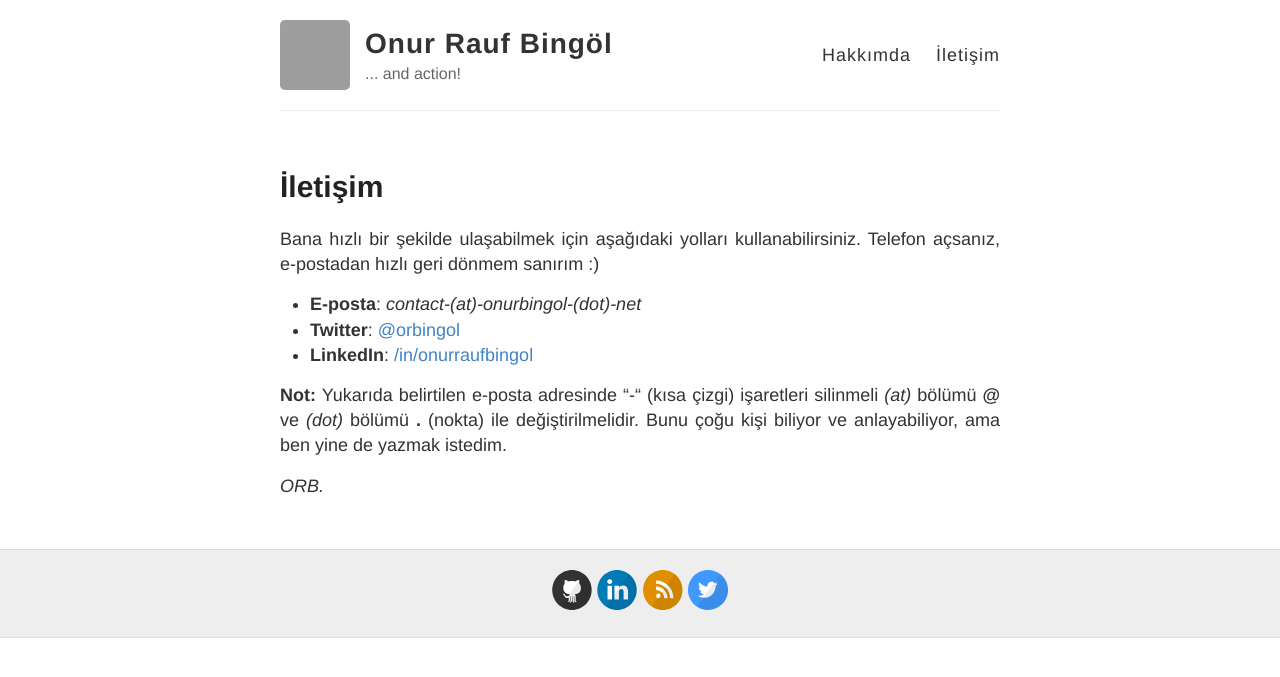
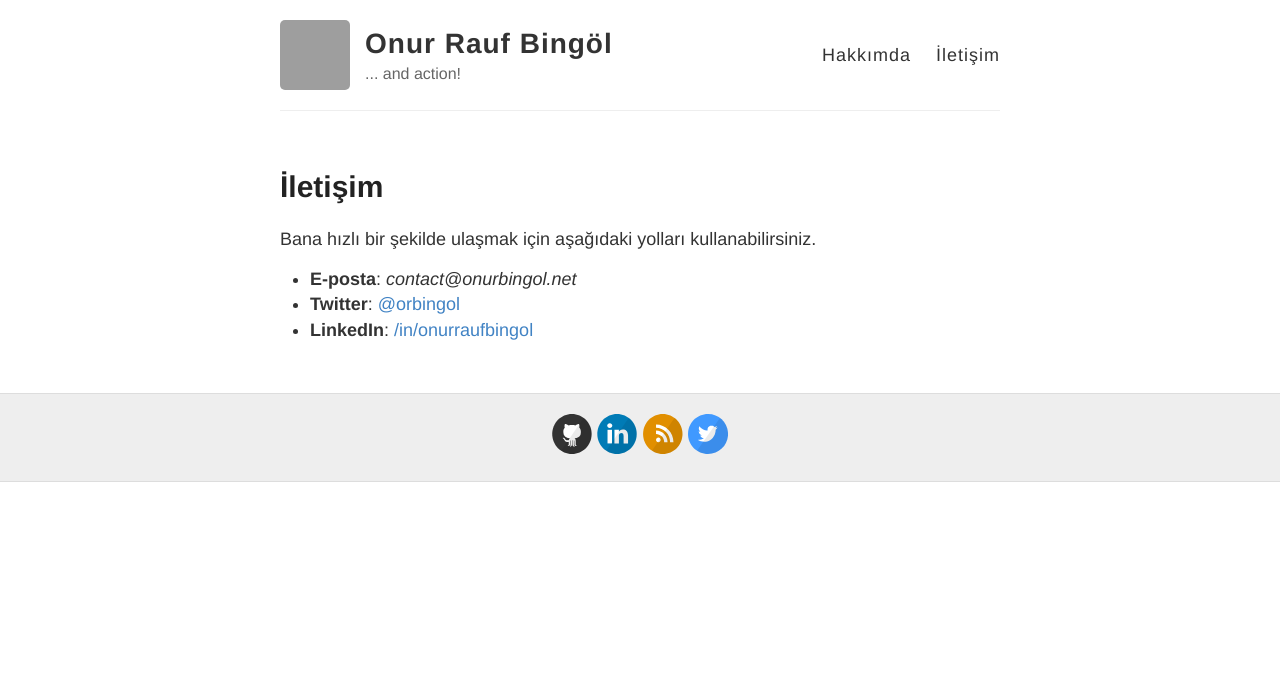
Before and after one commit to orbingol/orbingol.github.io, a Jekyll site: the page built from iletisim.md, in a window 1280 px wide. Shown: the top 677 px of the page. Built offline with Jekyll 4.4.1, drawn with Linux system fonts in a browser that asks for light colours; Markdown is read by kramdown in place of the engine named in the settings; grey boxes are pictures that could not be loaded.

Commit message:
Updated contact page

```diff
--- a/iletisim.md
+++ b/iletisim.md
@@ -1,17 +1,13 @@
 ---
 layout: page
 title: İletişim
-description: "Onur Rauf Bingöl ile iletişime geçmenin yolları"
+description: "Onur Rauf Bingöl'ün iletişim bilgileri"
 menu: main
 permalink: /iletisim/
 ---
 
-Bana hızlı bir şekilde ulaşabilmek için aşağıdaki yolları kullanabilirsiniz. Telefon açsanız, e-postadan hızlı geri dönmem sanırım :)
+Bana hızlı bir şekilde ulaşmak için aşağıdaki yolları kullanabilirsiniz.
 
-* **E-posta**: *contact-(at)-onurbingol-(dot)-net*
+* **E-posta**: *contact@onurbingol.net*
 * **Twitter**: [@orbingol](https://twitter.com/orbingol)
 * **LinkedIn**: [/in/onurraufbingol](https://tr.linkedin.com/in/onurraufbingol)
-
-**Not:** Yukarıda belirtilen e-posta adresinde "-" (kısa çizgi) işaretleri silinmeli *(at)* bölümü **@** ve *(dot)* bölümü **.** (nokta) ile değiştirilmelidir. Bunu çoğu kişi biliyor ve anlayabiliyor, ama ben yine de yazmak istedim.
-
-_ORB._
```
